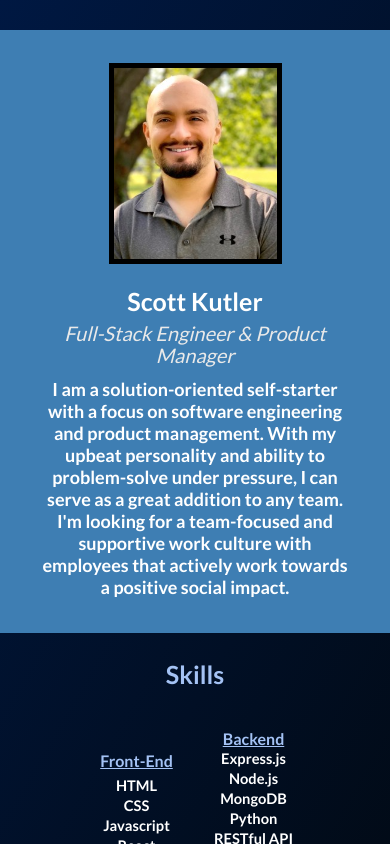
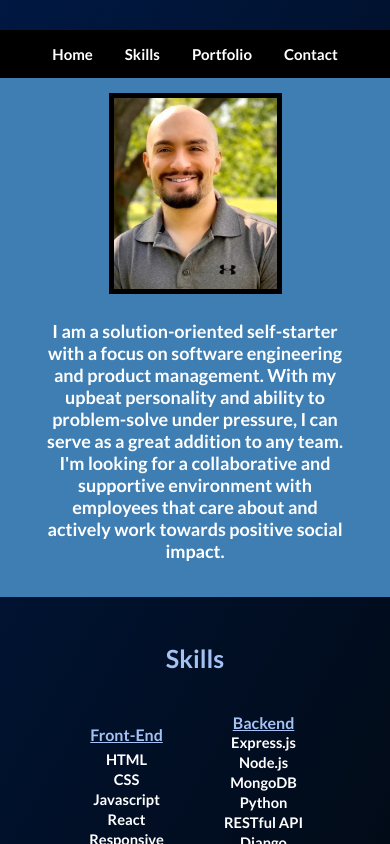
Before and after one commit to skut21x-ga/Portfolio, a React (Create React App) app: page /About in a window 390 px wide. Shown: the top 844 px of the page. Built offline with nearby package versions, Linux system fonts and the light colour scheme; a web font is replaced by a local one.

Commit message:
updated responsiveness

```diff
--- a/src/About.js
+++ b/src/About.js
@@ -21,16 +21,16 @@ class About extends React.Component {
               software engineering and product management. With my upbeat
               personality and ability to problem-solve under pressure, I can
               serve as a great addition to any team. I'm looking for a
-              team-focused and supportive work culture with employees that
-              actively work towards a positive social impact.
+              collaborative and supportive environment with employees that care
+              about and actively work towards positive social impact.
             </h4>{" "}
           </div>
         </div>
-        <a name="RecentExperience">
+        <a name="Experience">
           <br></br>{" "}
           <div className="WorkPanel-container">
             {" "}
-            <h1 className="experience-header">Recent Experience</h1>
+            <h1 className="experience-header">Experience</h1>
             <WorkPanel></WorkPanel>{" "}
             <div class="resume-flex-grid">
               <Link to="/Resume">
@@ -41,9 +41,12 @@ class About extends React.Component {
               <a href="https://github.com/skut21x-ga/portfolio/raw/master/src/assets/ScottKutler-SoftwareEngineerResume.pdf">
                 <h5 className="resume-button">Download Resume (.PDF)</h5>
               </a>{" "}
-              <a name="Skills"> </a> <br></br> <br></br>
+              <br></br> <br></br>
             </div>
           </div>{" "}
+          <a name="Skills"> </a>
+          <div className="skills-spacer"></div>
+          <br></br>
         </a>{" "}
         <h1 className="skill-header">Skills</h1>
         <div class="about-flex-grid">
--- a/src/App.css
+++ b/src/App.css
@@ -101,7 +101,6 @@ table th {
   font-size: 12pt;
   font-family: "Lato";
   color: white;
-
   font-weight: 700;
 }
 .c8 {
@@ -344,17 +343,20 @@ body {
   justify-items: center;
   align-items: center;
   text-align: center;
-  animation: fadeIn ease 2s;
-  -webkit-animation: fadeIn ease 2s;
-  -moz-animation: fadeIn ease 2s;
-  -o-animation: fadeIn ease 2s;
-  -ms-animation: fadeIn ease 2s;
+  animation: fadeIn ease 0.5s;
+  -webkit-animation: fadeIn ease 0.5s;
+  -moz-animation: fadeIn ease 0.5s;
+  -o-animation: fadeIn ease 0.5s;
+  -ms-animation: fadeIn ease 0.5s;
 }
 
 .full-resume-container {
   border: 0px solid black;
-  height: 100%;
+  margin-top: 75px;
+  margin-bottom: -500px;
+  padding-bottom: 0;
 }
+
 .full-resume-button {
   border: 0px solid black;
   display: flex;
@@ -362,9 +364,17 @@ body {
   margin: 15px;
 }
 
+.full-resume-button2 {
+  border: 0px solid black;
+  display: flex;
+  justify-content: center;
+  margin: 0px;
+  margin: -10px 0px -10px 0px;
+}
+
 .full-resume-content {
   border: 0px solid black;
-  height: 100%;
+  height: 600px;
   width: 50%;
   margin-left: -10px;
 }
@@ -376,7 +386,7 @@ body {
   justify-content: center;
   margin-bottom: 10px;
   z-index: 10;
-  margin-top: 20px;
+  margin-top: 10px;
   margin-bottom: 20px;
 }
 
@@ -511,31 +521,31 @@ h6 {
 
 .resume-page {
   text-align: center;
-  height: 100vh;
-  animation: fadeIn ease 2s;
-  -webkit-animation: fadeIn ease 2s;
-  -moz-animation: fadeIn ease 2s;
-  -o-animation: fadeIn ease 2s;
-  -ms-animation: fadeIn ease 2s;
+  animation: fadeIn ease 0.5s;
+  -webkit-animation: fadeIn ease 0.5s;
+  -moz-animation: fadeIn ease 0.5s;
+  -o-animation: fadeIn ease 0.5s;
+  -ms-animation: fadeIn ease 0.5s;
 }
 .about-page {
-  animation: fadeIn ease 2s;
-  -webkit-animation: fadeIn ease 2s;
-  -moz-animation: fadeIn ease 2s;
-  -o-animation: fadeIn ease 2s;
-  -ms-animation: fadeIn ease 2s;
+  animation: fadeIn ease 0.5s;
+  -webkit-animation: fadeIn ease 0.5s;
+  -moz-animation: fadeIn ease 0.5s;
+  -o-animation: fadeIn ease 0.5s;
+  -ms-animation: fadeIn ease 0.5s;
   display: flex;
   flex-direction: column;
   justify-content: center;
   align-items: center;
+  margin-top: -10px;
 }
 
 .portfolio-card {
-  animation: fadeIn ease 2s;
-  -webkit-animation: fadeIn ease 2s;
-  -moz-animation: fadeIn ease 2s;
-  -o-animation: fadeIn ease 2s;
-  -ms-animation: fadeIn ease 2s;
+  animation: fadeIn ease 0.5s;
+  -webkit-animation: fadeIn ease 0.5s;
+  -moz-animation: fadeIn ease 0.5s;
+  -o-animation: fadeIn ease 0.5s;
+  -ms-animation: fadeIn ease 0.5s;
   margin: 15px 10px 10px 10px;
 }
 
@@ -582,10 +592,10 @@ h6 {
 
 .fade-in-slow {
   animation: fadeIn ease 10s;
-  -webkit-animation: fadeIn ease 2s;
-  -moz-animation: fadeIn ease 2s;
-  -o-animation: fadeIn ease 2s;
-  -ms-animation: fadeIn ease 2s;
+  -webkit-animation: fadeIn ease 0.5s;
+  -moz-animation: fadeIn ease 0.5s;
+  -o-animation: fadeIn ease 0.5s;
+  -ms-animation: fadeIn ease 0.5s;
 }
 
 .fade-in-fast {
@@ -605,7 +615,7 @@ h6 {
 
 .contact-myinfo {
   text-align: center;
-  color: rgb(133, 133, 133);
+  color: rgb(133, 206, 255);
 }
 
 .contact-form {
@@ -622,11 +632,11 @@ h6 {
   align-items: center;
   flex-direction: column;
   text-align: center;
-  animation: fadeIn ease 2s;
-  -webkit-animation: fadeIn ease 2s;
-  -moz-animation: fadeIn ease 2s;
-  -o-animation: fadeIn ease 2s;
-  -ms-animation: fadeIn ease 2s;
+  animation: fadeIn ease 0.5s;
+  -webkit-animation: fadeIn ease 0.5s;
+  -moz-animation: fadeIn ease 0.5s;
+  -o-animation: fadeIn ease 0.5s;
+  -ms-animation: fadeIn ease 0.5s;
   margin-bottom: 60px;
 }
 
@@ -721,7 +731,7 @@ h6 {
   padding-top: 0px;
   padding-bottom: 30px;
   padding-left: 25px;
-  padding-right: 30px;
+  padding-right: 25px;
 }
 
 .aboutme-box {
@@ -779,24 +789,24 @@ h6 {
 }
 
 .mywork-header {
-  animation: fadeIn ease 2s;
-  -webkit-animation: fadeIn ease 2s;
-  -moz-animation: fadeIn ease 2s;
-  -o-animation: fadeIn ease 2s;
-  -ms-animation: fadeIn ease 2s;
+  animation: fadeIn ease 0.5s;
+  -webkit-animation: fadeIn ease 0.5s;
+  -moz-animation: fadeIn ease 0.5s;
+  -o-animation: fadeIn ease 0.5s;
+  -ms-animation: fadeIn ease 0.5s;
   color: #a4c2f4;
   text-align: center;
   font-size: 25px;
-  margin-top: 50px;
+  margin-top: 40px;
   margin-bottom: -20px;
 }
 
 .contact-header {
-  animation: fadeIn ease 2s;
-  -webkit-animation: fadeIn ease 2s;
-  -moz-animation: fadeIn ease 2s;
-  -o-animation: fadeIn ease 2s;
-  -ms-animation: fadeIn ease 2s;
+  animation: fadeIn ease 0.5s;
+  -webkit-animation: fadeIn ease 0.5s;
+  -moz-animation: fadeIn ease 0.5s;
+  -o-animation: fadeIn ease 0.5s;
+  -ms-animation: fadeIn ease 0.5s;
   color: #a4c2f4;
   text-align: center;
   font-size: 25px;
@@ -805,11 +815,11 @@ h6 {
 }
 
 .experience-header {
-  animation: fadeIn ease 2s;
-  -webkit-animation: fadeIn ease 2s;
-  -moz-animation: fadeIn ease 2s;
-  -o-animation: fadeIn ease 2s;
-  -ms-animation: fadeIn ease 2s;
+  animation: fadeIn ease 0.5s;
+  -webkit-animation: fadeIn ease 0.5s;
+  -moz-animation: fadeIn ease 0.5s;
+  -o-animation: fadeIn ease 0.5s;
+  -ms-animation: fadeIn ease 0.5s;
   color: #a4c2f4;
   text-align: center;
   font-size: 25px;
@@ -817,11 +827,11 @@ h6 {
 }
 
 .skill-header {
-  animation: fadeIn ease 2s;
-  -webkit-animation: fadeIn ease 2s;
-  -moz-animation: fadeIn ease 2s;
-  -o-animation: fadeIn ease 2s;
-  -ms-animation: fadeIn ease 2s;
+  animation: fadeIn ease 0.5s;
+  -webkit-animation: fadeIn ease 0.5s;
+  -moz-animation: fadeIn ease 0.5s;
+  -o-animation: fadeIn ease 0.5s;
+  -ms-animation: fadeIn ease 0.5s;
   color: #a4c2f4;
   text-align: center;
   font-size: 25px;
@@ -830,17 +840,18 @@ h6 {
 }
 
 .aboutme-header {
-  animation: fadeIn ease 2s;
-  -webkit-animation: fadeIn ease 2s;
-  -moz-animation: fadeIn ease 2s;
-  -o-animation: fadeIn ease 2s;
-  -ms-animation: fadeIn ease 2s;
+  animation: fadeIn ease 0.5s;
+  -webkit-animation: fadeIn ease 0.5s;
+  -moz-animation: fadeIn ease 0.5s;
+  -o-animation: fadeIn ease 0.5s;
+  -ms-animation: fadeIn ease 0.5s;
   color: #a4c2f4;
   text-align: center;
   font-size: 25px;
   font-family: Lato;
   margin-top: -20px;
   margin-bottom: -20px;
+  display: none;
 }
 
 .about-flex-grid {
@@ -913,7 +924,6 @@ h6 {
   flex-direction: row;
   justify-content: center;
   margin-top: 35px;
-
   margin-bottom: 50px;
 }
 
@@ -954,6 +964,7 @@ h6 {
   transition: 0.25s;
   font-weight: 800;
   font-family: Lato;
+  text-align: center;
 }
 
 .navbar-component-links:hover {
@@ -974,6 +985,10 @@ h1 {
 
 html {
   scroll-behavior: smooth;
+}
+
+.skills-spacer {
+  margin-top: 100px;
 }
 
 @media only screen and (max-width: 1500px) {
@@ -1000,7 +1015,7 @@ html {
       "footer footer    ";
   }
   .navbar-component-links {
-    font-size: 13px;
+    font-size: 15px;
     margin-left: 15px;
     margin-right: 15px;
   }
@@ -1062,6 +1077,9 @@ html {
   .col3 {
     width: 30vw;
   }
+  .about-page {
+    margin-top: -40px;
+  }
 }
 
 @media only screen and (max-width: 1000px) {
@@ -1073,7 +1091,7 @@ html {
     align-items: center;
   }
   .navbar-component-links {
-    font-size: 12px;
+    font-size: 13px;
     margin-left: 15px;
     margin-right: 15px;
   }
@@ -1083,22 +1101,51 @@ html {
   }
 }
 @media only screen and (max-width: 800px) {
+  .col1 {
+    margin-left: 20px;
+    margin-right: 20px;
+  }
+
+  .skills-spacer {
+    margin: 0;
+  }
+
+  .col3 {
+    margin-left: 20px;
+    margin-right: 20px;
+  }
   .intro-name {
     font-size: 50px;
-    margin-top: 20px;
+    margin-top: 140px;
     line-height: normal;
+  }
+  .nav-exp {
+    display: none;
+  }
+
+  .intro-subheading {
+    font-size: 20px;
+    margin-top: 0px;
+  }
+
+  .about-page {
+    margin-top: 30px;
   }
 
   .intro-background {
     height: 100px;
   }
 
+  .contact-header {
+    margin-top: -50px;
+  }
+
   .navbar-component-links {
-    font-size: 10px;
-  }
-  .intro-subheading {
-    font-size: 20px;
-    margin-top: -80px;
+    font-size: 15px;
+    text-align: center;
+    margin-bottom: -5px;
+    margin-left: 10px;
+    margin-right: 10px;
   }
 
   .aboutme-header {
@@ -1109,9 +1156,9 @@ html {
   /* flex-direction: column; */
   /* align-items: center; */
   /* } */
-  .navbar-component-container {
-    display: none;
-  }
+  /* .navbar-component-container { */
+  /* display: none; */
+  /* } */
   .intro-background-color {
     background-color: transparent;
   }
@@ -1138,6 +1185,7 @@ html {
   .SmallContact {
     display: flex;
     flex-direction: column;
+    margin-bottom: 50px;
   }
 }
 @media (max-width: 600px) {
@@ -1149,9 +1197,9 @@ html {
 @media (max-width: 500px) {
   .intro-name {
     font-size: 40px;
-    margin-top: 50px;
+    margin-top: 120px;
     line-height: normal;
-    margin-bottom: 10px;
+    margin-bottom: 0px;
   }
   .intro-subheading {
     font-size: 10px;
@@ -1159,7 +1207,7 @@ html {
   }
 
   .intro-background-color {
-    height: 100px;
+    height: 80px;
   }
 
   .portfolio-container {
@@ -1172,6 +1220,14 @@ html {
     font-family: Lato;
     transition: 1s;
     border: 1px solid black;
+  }
+
+  .c23,
+  .c24 {
+    display: none;
+  }
+  .resume-aboutme {
+    margin-top: -20px;
   }
 
   .portfolio-image {
@@ -1206,17 +1262,56 @@ html {
     margin-right: 0;
     font-size: 9px;
   }
+
   .intro-name {
     font-size: 30px;
   }
   .intro-subheading {
     font-size: 10px;
-    margin-top: -40px;
+    margin-top: 0px;
   }
 
   .scottkutler {
     height: 191px;
     width: 163px;
+  }
+
+  .navbar-component-links {
+    font-size: 15px;
+    text-align: center;
+    margin-left: 8px;
+    margin-right: 8px;
+    margin-top: -5px;
+  }
+}
+
+@media (max-width: 350) {
+  .col1 {
+    margin-left: 0;
+    font-size: 8px;
+  }
+  .col3 {
+    margin-right: 0;
+    font-size: 8px;
+  }
+  .intro-name {
+    font-size: 30px;
+  }
+  .intro-subheading {
+    font-size: 10px;
+    margin-top: 0px;
+  }
+
+  .scottkutler {
+    height: 191px;
+    width: 163px;
+  }
+
+  .navbar-component-links {
+    font-size: 12px;
+    text-align: center;
+    margin-left: 3px;
+    margin-right: 3px;
   }
 }
 .MuiPaper-root {
@@ -1226,9 +1321,3 @@ html {
 .intro-background-color {
   background-color: transparent;
 }
-
-html {
-  padding: env(safe-area-inset-top) env(safe-area-inset-right)
-    env(safe-area-inset-bottom) env(safe-area-inset-left);
-  background-image: linear-gradient(120deg, #001842 0%, #020608 100%);
-}
--- a/src/Home.js
+++ b/src/Home.js
@@ -13,8 +13,7 @@ class Home extends React.Component {
         <h2 className="aboutme-header">About Me</h2>
         <About></About>
         <h2 className="mywork-header">Work Portfolio</h2>
-        <MyWork></MyWork>{" "}
-        <h2 className="contact-header">Contact Information</h2>
+        <MyWork></MyWork> <h2 className="contact-header">Contact Me</h2>
         <Contact></Contact>
       </div>
     );
--- a/src/NavBar.js
+++ b/src/NavBar.js
@@ -6,29 +6,29 @@ class NavBar extends React.Component {
     return (
       <div className="NavBar">
         <div className="navbar-component-container">
-          <div className="navbar-component-links">
-            <a href="#Home">
+          <div className="navbar-component-links nav-home">
+            <a href="/#Home">
               <a className="navbar-component-links">Home</a>
             </a>
           </div>{" "}
-          <div className="navbar-component-links">
-            <a href="#RecentExperience">
+          <div className="navbar-component-links nav-exp">
+            <a href="/#Experience">
               <a className="navbar-component-links">Experience</a>
             </a>{" "}
           </div>{" "}
-          <div className="navbar-component-links">
-            <a href="#Skills">
+          <div className="navbar-component-links nav-skills">
+            <a href="/#Skills">
               <a className="navbar-component-links">Skills</a>
             </a>{" "}
           </div>{" "}
-          <div className="navbar-component-links">
-            <a href="#Portfolio">
-              <a className="navbar-component-links">Work Portofolio</a>
+          <div className="navbar-component-links nav-portfolio">
+            <a href="/#Portfolio">
+              <a className="navbar-component-links">Portfolio</a>
             </a>
           </div>{" "}
-          <div className="navbar-component-links">
-            <a href="#Contact">
-              <a className="navbar-component-links">Contact Me</a>
+          <div className="navbar-component-links nav-contact">
+            <a href="/#Contact">
+              <a className="navbar-component-links">Contact</a>
             </a>{" "}
           </div>
         </div>
--- a/src/index.css
+++ b/src/index.css
@@ -1,13 +1,17 @@
 body {
   margin: 0;
-  font-family: -apple-system, BlinkMacSystemFont, 'Segoe UI', 'Roboto', 'Oxygen',
-    'Ubuntu', 'Cantarell', 'Fira Sans', 'Droid Sans', 'Helvetica Neue',
+  font-family: -apple-system, BlinkMacSystemFont, "Segoe UI", "Roboto", "Oxygen",
+    "Ubuntu", "Cantarell", "Fira Sans", "Droid Sans", "Helvetica Neue",
     sans-serif;
   -webkit-font-smoothing: antialiased;
   -moz-osx-font-smoothing: grayscale;
+
+  padding: env(safe-area-inset-top) env(safe-area-inset-right)
+    env(safe-area-inset-bottom) env(safe-area-inset-left);
+  background-image: linear-gradient(120deg, #001842 0%, #020608 100%);
 }
 
 code {
-  font-family: source-code-pro, Menlo, Monaco, Consolas, 'Courier New',
+  font-family: source-code-pro, Menlo, Monaco, Consolas, "Courier New",
     monospace;
 }
```
Also changed, not shown: src/Contact.js (+5 -4 lines), src/Resume.js (+7 -5 lines).
